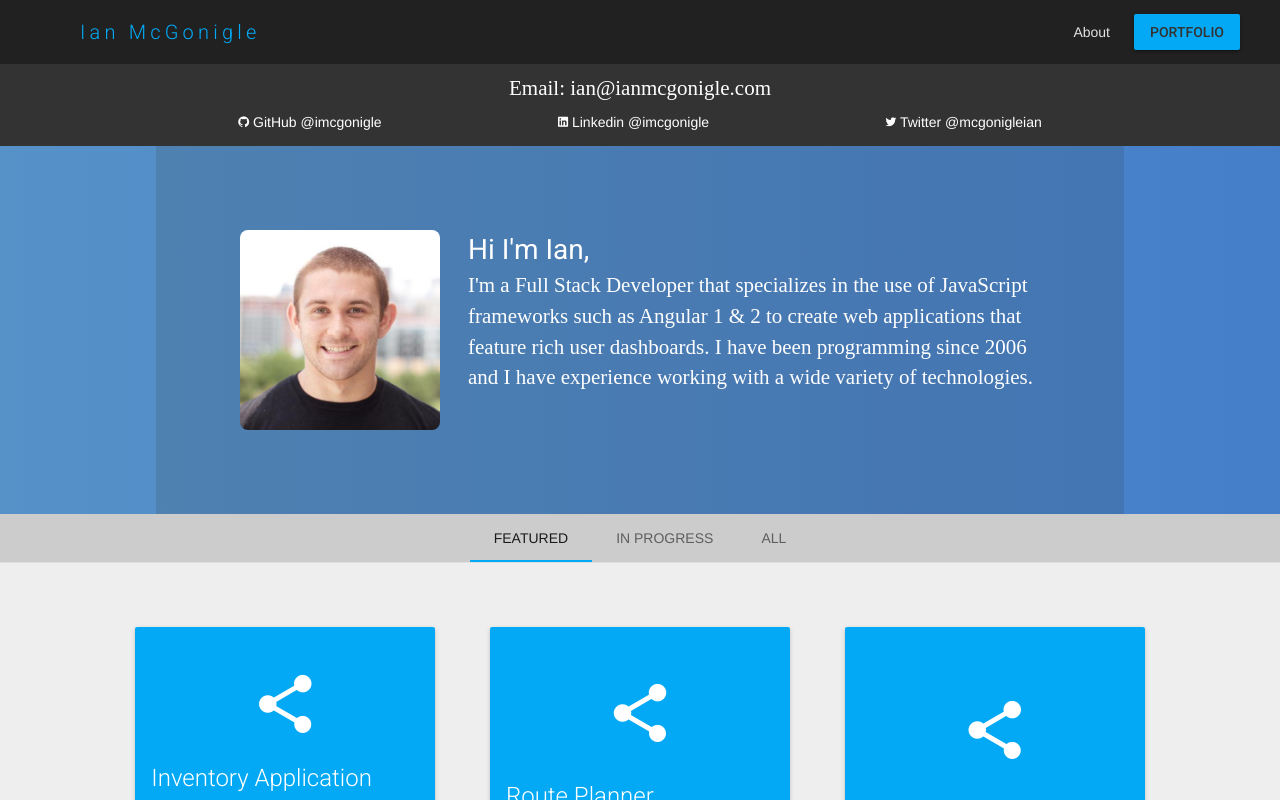
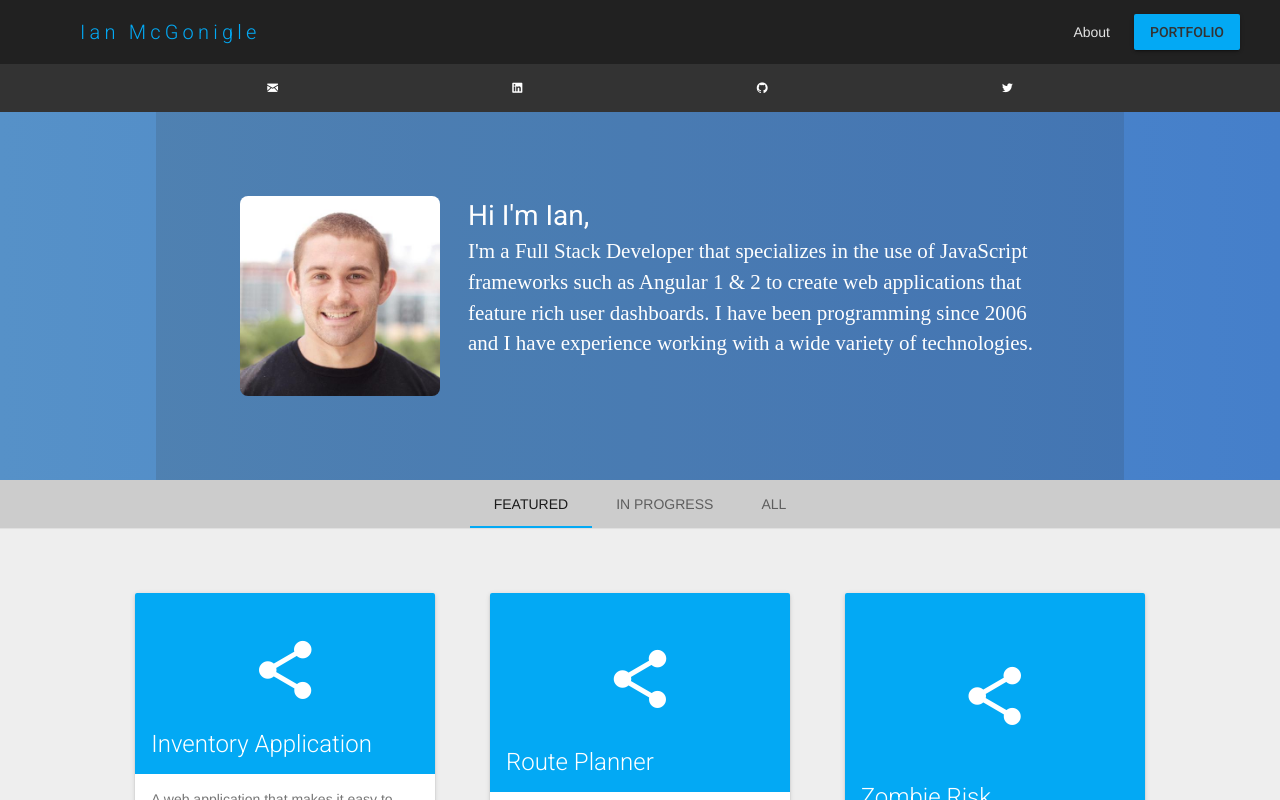
Before and after one commit to imcgonigle/Angular-Portfolio, an Angular app: page / in a window 1280 px wide. Built offline with nearby package versions, Linux system fonts and the light colour scheme; some icons are missing.

Commit message:
move email to icon

```diff
--- a/src/app/core/contact/contact.component.html
+++ b/src/app/core/contact/contact.component.html
@@ -1,12 +1,10 @@
 <div class="contact-container">
     <div class="contact-section">
-        <div class="email-section">
-            <span class="contact-email">Email: ian@ianmcgonigle.com</span>
-        </div>
         <div class="social-links">
-            <a target="_blank" href="https://www.github.com/imcgonigle/"><i class="fi-social-github"></i> GitHub @imcgonigle</a>
-            <a target="_blank" href="https://www.linkedin.com/imcgonigle/"><i class="fi-social-linkedin"></i> Linkedin @imcgonigle</a>
-            <a target="_blank" href="https://www.twitter.com/mcgonigleian/"><i class="fi-social-twitter"></i> Twitter @mcgonigleian</a>
+            <a href="mailto:ian@ianmcgonigle.com"><i class="fi-mail"></i></a>
+            <a target="_blank" href="https://www.linkedin.com/imcgonigle/"><i class="fi-social-linkedin"></i></a>
+            <a target="_blank" href="https://www.github.com/imcgonigle/"><i class="fi-social-github"></i></a>
+            <a target="_blank" href="https://www.twitter.com/mcgonigleian/"><i class="fi-social-twitter"></i></a>
         </div>
     </div>
 </div>
```
